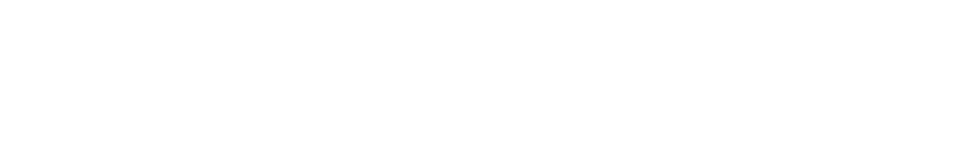
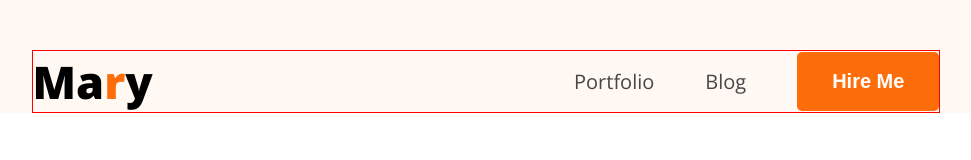
Before and after one commit to Learn-programming-with-Jubair-hosain/portfolio-website, a plain HTML site: page index.html in a window 1280 px wide. Shown: the whole page, without its empty margins (154-1125 px from the left). Drawn offline with nearby package versions, Linux system fonts and the light colour scheme.

Commit message:
added header

```diff
--- a/index.html
+++ b/index.html
@@ -9,7 +9,18 @@
     <link href="https://fonts.googleapis.com/css2?family=Open+Sans:ital,wght@0,300..800;1,300..800&display=swap" rel="stylesheet">
     <link rel="stylesheet" href="style.css">
 </head>
-<body>
-
+<body class="font-open-sans">
+    <header>
+        <nav>
+            <div class="logo">
+                <h2>Ma<span class="orange">r</span>y</h2>
+            </div>
+            <ul class="menu">
+                <li><a href="">Portfolio</a></li>
+                <li><a href="">Blog</a></li>
+                <li><button class="btn">Hire Me</button></li>
+            </ul>
+        </nav>
+    </header>
 </body>
 </html>
--- a/style.css
+++ b/style.css
@@ -3,7 +3,54 @@
     padding: 0;
     box-sizing: border-box;
 }
+/* Shared style  */
 .font-open-sans{
   font-family: "Open Sans", sans-serif;
   font-optical-sizing: auto;
 }
+
+.logo h2{
+  font-size: 45px;
+  font-weight: 900;
+}
+.orange{
+  color: #FD6E0A;
+}
+
+.btn{
+  background-color: #FD6E0A;
+  border: none;
+  padding: 18px 35px;
+  border-radius: 5px;
+  font-size: 20px;
+  font-weight: bold;
+  color: white;
+
+}
+/* main style  */
+/* Header section  */
+header{
+  background-color: #FFF8F3;
+  padding-top: 50PX;
+}
+nav{
+  width: 71%;
+  max-width: 1140px;
+  margin: 0 auto;
+  display: flex;
+  justify-content: space-between;
+  align-items: center;
+  border: 1px solid red;
+}
+nav .menu{
+  display: flex;
+  list-style: none;
+  gap: 51px;
+  align-items: center;
+}
+
+nav .menu a{
+  font-size: 20px;
+  color: #474747;
+  text-decoration: none;
+}
```
